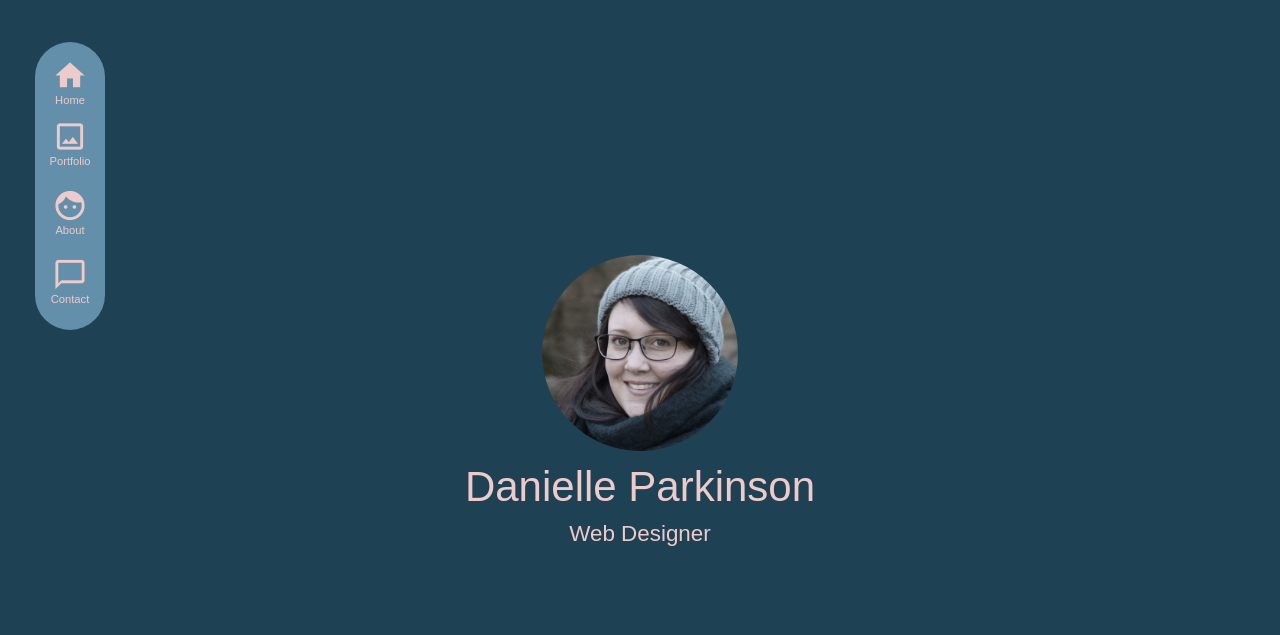
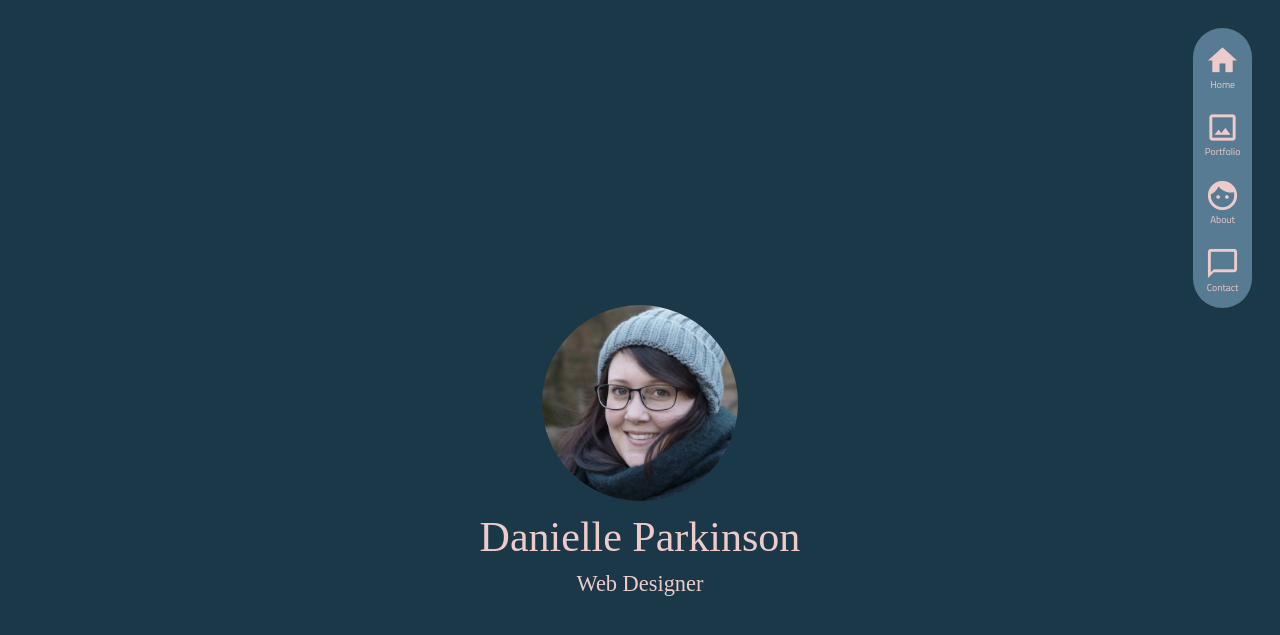
Before and after one commit to Danielle-P/danielle-p.github.io, a Jekyll site: the page built from index.html, in a window 1280 px wide. Shown: the top 635 px of the page. Built offline with Jekyll 4.4.1, drawn with Linux system fonts in a browser that asks for light colours; some web fonts are replaced.

Commit message:
changed fonts, styled nav bar

```diff
--- a/_layouts/base.html
+++ b/_layouts/base.html
@@ -1,11 +1,10 @@
 <!DOCTYPE html>
 <html>
-
   <head>
     <title>Danielle Parkinson</title>
+    <link href="https://fonts.googleapis.com/icon?family=Material+Icons" rel="stylesheet">
+    <link href="https://fonts.googleapis.com/css?family=Volkorn+SC|Karla|Titillium+Web" rel="stylesheet">
     <link rel="stylesheet" type="text/css" href="/assets/main.css">
-  <link href="https://fonts.googleapis.com/icon?family=Material+Icons"
-      rel="stylesheet">
     <meta charset="UTF-8">
     <meta name="viewport" content="width=device-width,initial-scale=1">
     <meta name="author" content="Danielle Parkinson">
@@ -45,5 +44,4 @@
 
     </div>
   </body>
-
 </html>
--- a/_sass/_base.sass
+++ b/_sass/_base.sass
@@ -1,9 +1,11 @@
-$background: #1f4154
-$highlight: #648FAA
+$background: #1b3849 //#1f4154
+$highlight: #567b92 //#648FAA
 $text: #edcbcb
 $hover-text: #B9A8AD
+$nav-hover: #6e9dba
 
-$font-stack: 'Playfair Display', sans-serif
+$font-main: 'Titillium Web', sans-serif
+$font-title: 'Volkhorn SC', serif
 
 html
   box-sizing: border-box
@@ -12,6 +14,7 @@ html
     box-sizing: inherit
 
 h1
+  font-family: $font-title
   font-size: 3em
 
 h2
@@ -34,7 +37,7 @@ body
   background-color: $background
   font-size: 14px
   color: $text
-  font-family: $font-stack
+  font-family: $font-main
 
 .container
   height: 100%
@@ -42,35 +45,39 @@ body
   flex-direction: column
 
 .nav
+  $width: 4.2em
+  $margin: 2em
   position: absolute
-  margin: 3em 0 0 2.5em
-  padding: 1em
+  top: $margin
+  left: auto
+  right: $margin
+  padding: 0.3em
   background-color: $highlight
-  width: 5em
-  border-radius: 2.5em
+  width: $width
+  border-radius: $width / 2
 
   ul
     list-style: none
     padding: 0.75em 0
 
-    &:first-of-type
-      padding: 0.15em
+    &:hover
+      background-color: $nav-hover
+      border-radius: $width / 2
+
 
   li
-    text-align: center
+  text-align: center
+  display: inline
 
   .material-icons
     font-size: 2.5em
 
   .nav-text
-    font-size: 0.8em
+    font-size: 0.7em
 
+  a:hover
+    color: $text
 
-  // #profile-icon
-  //   background-color: $highlight
-  //   width: 25px
-  //   height: 25px
-  //   border-radius: 50%
 
 #landing-content
   display: flex
@@ -78,13 +85,14 @@ body
   flex-direction: column
   justify-content: center
   align-items: center
-  padding-bottom: 100px
 
   h1
     padding: 15px 0
 
+  h2
+    font-family: $font-title
   img
     height: 14em
     width: 14em
     border-radius: 50%
-    filter: grayscale(65%)
+    filter: grayscale(50%)
```
Lines whose indentation alone changed are shown as unchanged.
